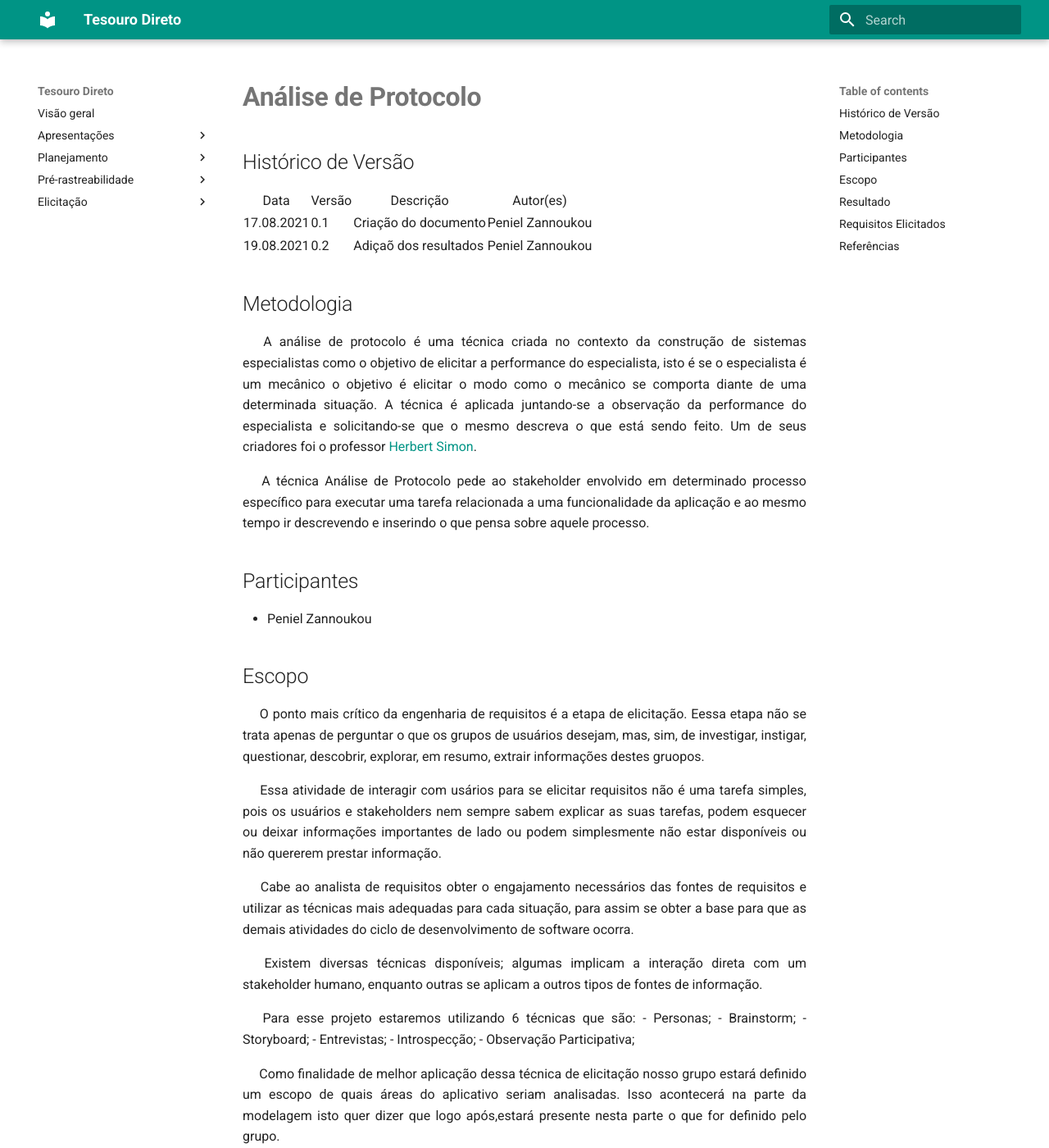
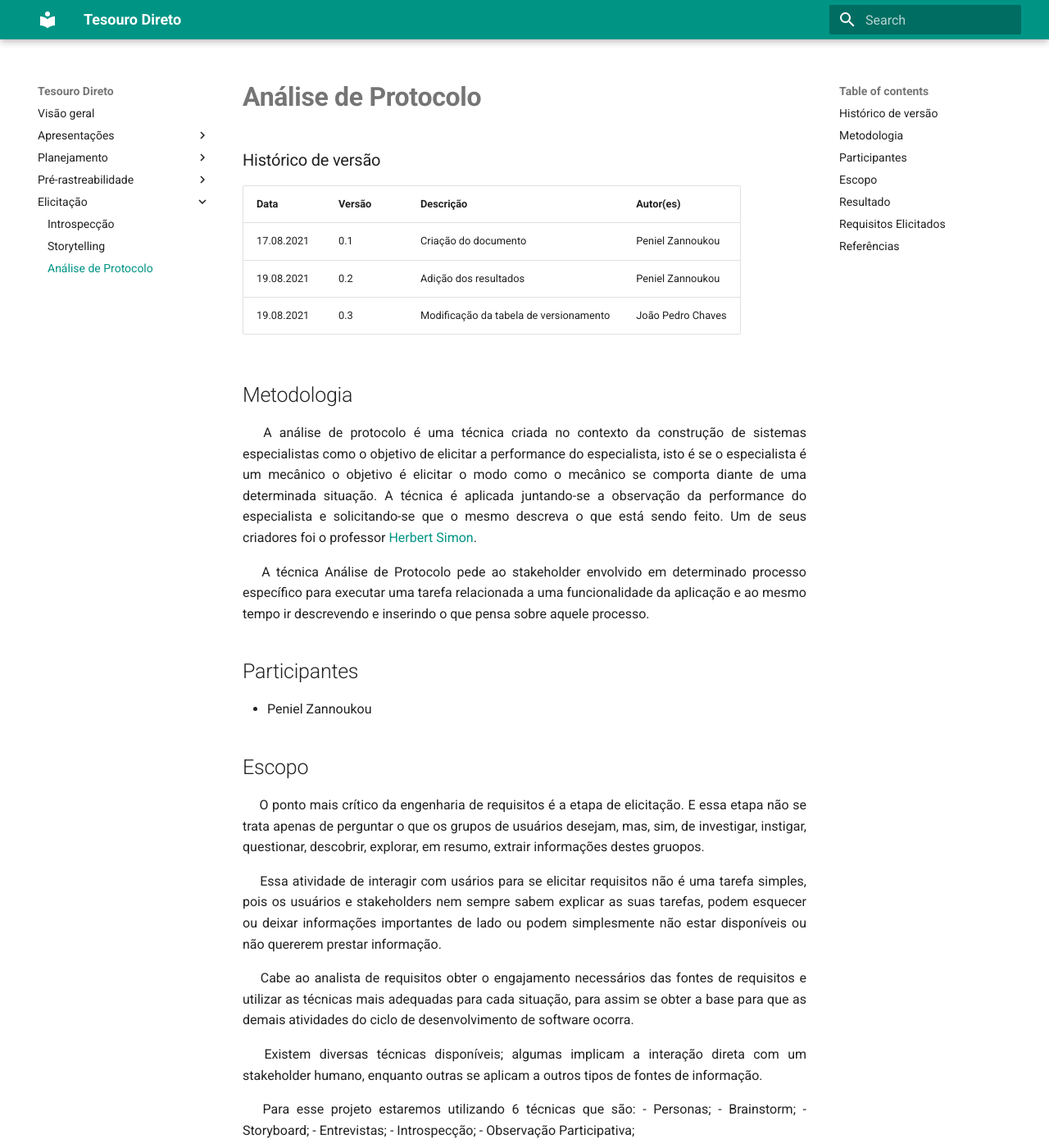
Before and after one commit to mibasFerraz/2021.1-TesouroDireto, an MkDocs documentation site: the page built from docs/elicitacao/analise_protocolo.md, in a window 1280 px wide and 1400 px high. Shown: the whole window at 82% size. Built offline with MkDocs 1.6.1 and Material for MkDocs 9.7.7, drawn with Linux system fonts in a browser that asks for light colours.

Commit message:
Ajuste na tabela de versionamento da analise de protocolo.
Signed-off-by: JPedroCh <jpaschaves@gmail.com>

```diff
--- a/docs/elicitacao/analise_protocolo.md
+++ b/docs/elicitacao/analise_protocolo.md
@@ -1,29 +1,12 @@
 # **Análise de Protocolo**
-## Histórico de Versão
-<table class="table table-striped border">
-    <thead>
-        <th>Data</th>
-        <th>Versão </th>
-        <th>Descrição</th>
-        <th>Autor(es)</th>
-    </thead>
-    <tbody>
-        <tr>
-            <td> 17.08.2021 </td>
-            <td> 0.1 </td>
-            <td> Criação do documento </td>
-            <td> Peniel Zannoukou </td>
-        </tr>
-        <tr>
-            <td> 19.08.2021 </td>
-            <td> 0.2 </td>
-            <td> Adiçaõ dos resultados </td>
-            <td> Peniel Zannoukou </td>
-        </tr>
-    </tbody>
-</table>
 
-<div class="line"></div>
+### Histórico de versão<br>
+
+|Data | Versão | Descrição | Autor(es)|
+| -- | -- | -- | -- |
+| 17.08.2021 | 0.1 | Criação do documento | Peniel Zannoukou |
+| 19.08.2021 | 0.2 | Adição dos resultados | Peniel Zannoukou |
+| 19.08.2021 | 0.3 | Modificação da tabela de versionamento | João Pedro Chaves |
 
 ## Metodologia
 <div>
@@ -45,7 +28,7 @@
 
 <div>
     <p align="justify">&emsp;
-        O ponto mais crítico da engenharia de requisitos é a etapa de elicitação. Eessa etapa não se trata apenas de perguntar o que os grupos de usuários desejam, mas, sim, de investigar, instigar, questionar, descobrir, explorar, em resumo, extrair informações destes gruopos.
+        O ponto mais crítico da engenharia de requisitos é a etapa de elicitação. E essa etapa não se trata apenas de perguntar o que os grupos de usuários desejam, mas, sim, de investigar, instigar, questionar, descobrir, explorar, em resumo, extrair informações destes gruopos.
 <p align="justify">&emsp;
 Essa atividade de interagir com usários para se elicitar requisitos não é uma tarefa simples, pois os usuários e stakeholders nem sempre sabem explicar as suas tarefas, podem esquecer ou deixar informações importantes de lado ou podem simplesmente não estar disponíveis ou não quererem prestar informação.</p>
 
--- a/mkdocs.yml
+++ b/mkdocs.yml
@@ -19,3 +19,4 @@
   - Elicitação:
       - Introspecção: introspeccao.md
       - Storytelling: storytelling.md
+      - Análise de Protocolo: elicitacao/analise_protocolo.md
```
